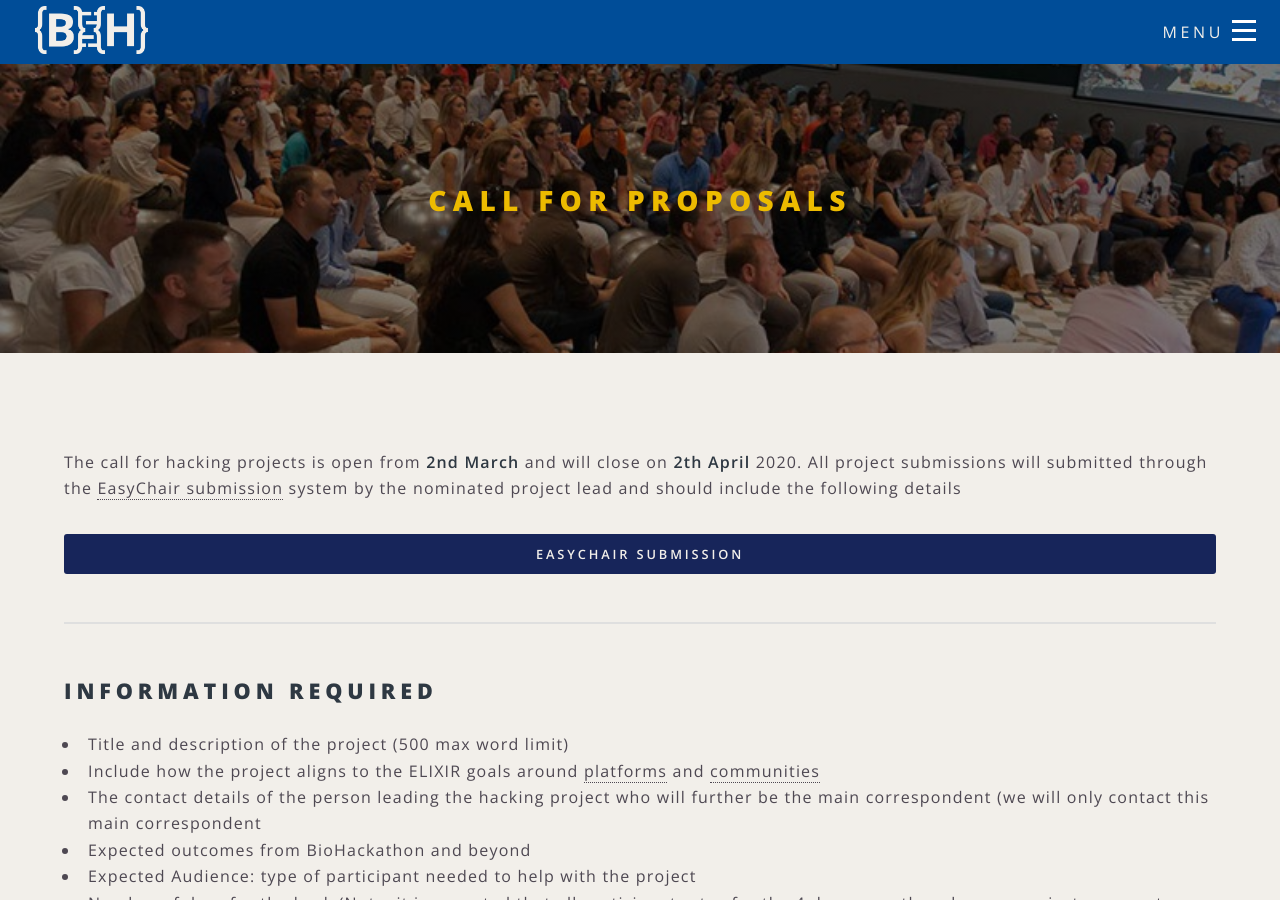
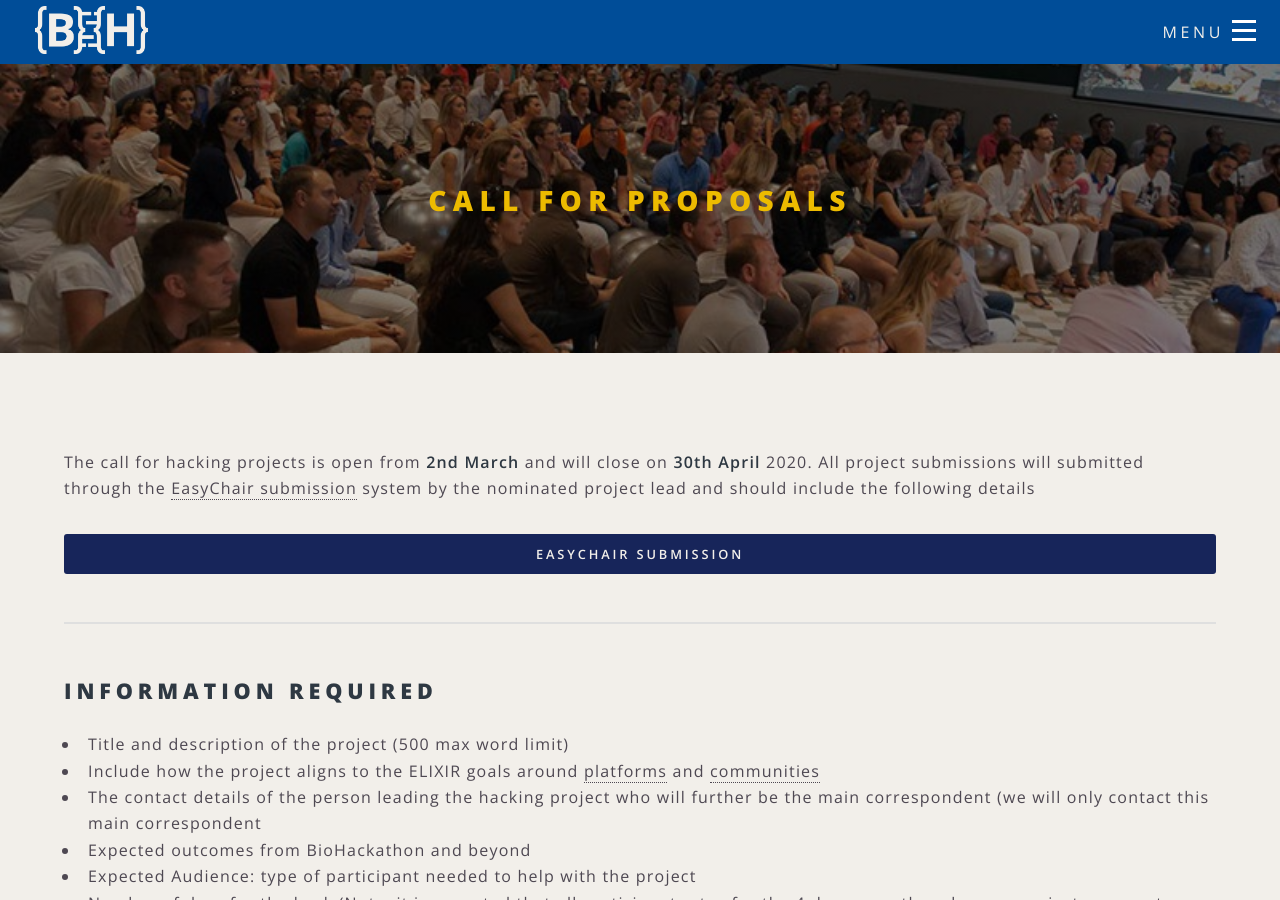
Before and after one commit to elixir-europe/biohackathon-europe-2020, a Jekyll site: the page built from proposalscall.html, in a window 1280 px wide and 900 px high. Built offline with Jekyll 4.4.1, drawn with Linux system fonts in a browser that asks for light colours; nearby versions of some CDN libraries.

Commit message:
Changed proposal deadline

```diff
--- a/index.html
+++ b/index.html
@@ -137,7 +137,7 @@ layout: landing
 			</li>
 			<li class="feat">
 				<h3><i class="fa fa-code"></i> Call for proposals</h3>
-				<p>The call for hacking projects is open from <b>2nd March </b>and will close on <b>2th April</b> 2020. All project submissions will submitted through the <a href="https://easychair.org/my/conference?conf=bh2020">EasyChair submission</a> system by the nominated project lead and should include the following details </p>
+				<p>The call for hacking projects is open from <b>2nd March </b>and will close on <b>30th April</b> 2020. All project submissions will submitted through the <a href="https://easychair.org/my/conference?conf=bh2020">EasyChair submission</a> system by the nominated project lead and should include the following details </p>
 				<a href="https://easychair.org/my/conference?conf=bh2020" class="button fit special">EasyChair submission</a>
 			</li>
 			<li class="feat">
--- a/proposalscall.html
+++ b/proposalscall.html
@@ -3,7 +3,7 @@ layout: page
 title: Call for proposals
 ---
 <section>
-    <p>The call for hacking projects is open from <b>2nd March </b>and will close on <b>2th April</b> 2020. All project submissions will submitted through the <a href="https://easychair.org/my/conference?conf=bh2020">EasyChair submission</a> system by the nominated project lead and should include the following details </p>
+    <p>The call for hacking projects is open from <b>2nd March </b>and will close on <b>30th April</b> 2020. All project submissions will submitted through the <a href="https://easychair.org/my/conference?conf=bh2020">EasyChair submission</a> system by the nominated project lead and should include the following details </p>
     <a href="https://easychair.org/my/conference?conf=bh2020" class="button fit special">EasyChair submission</a>
     <hr />
 </section>
```
